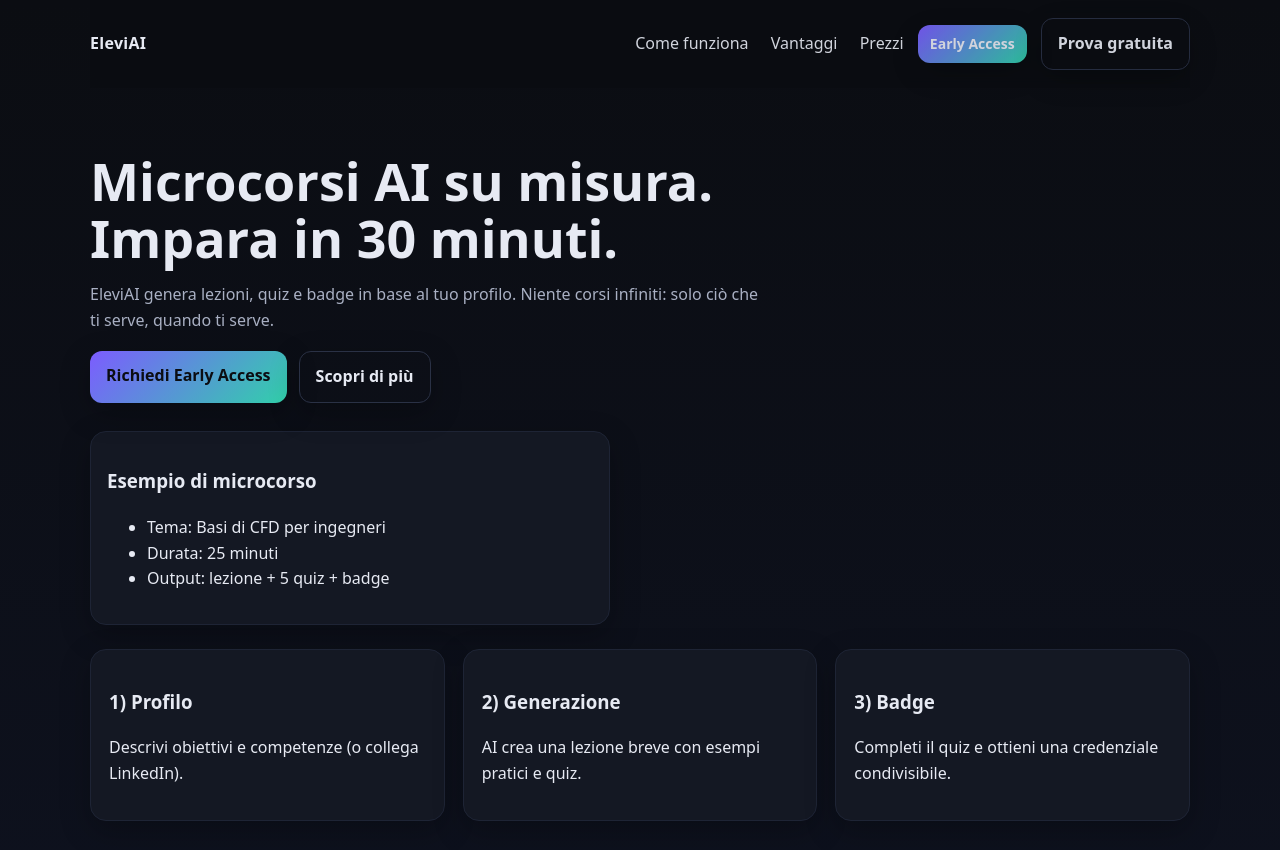
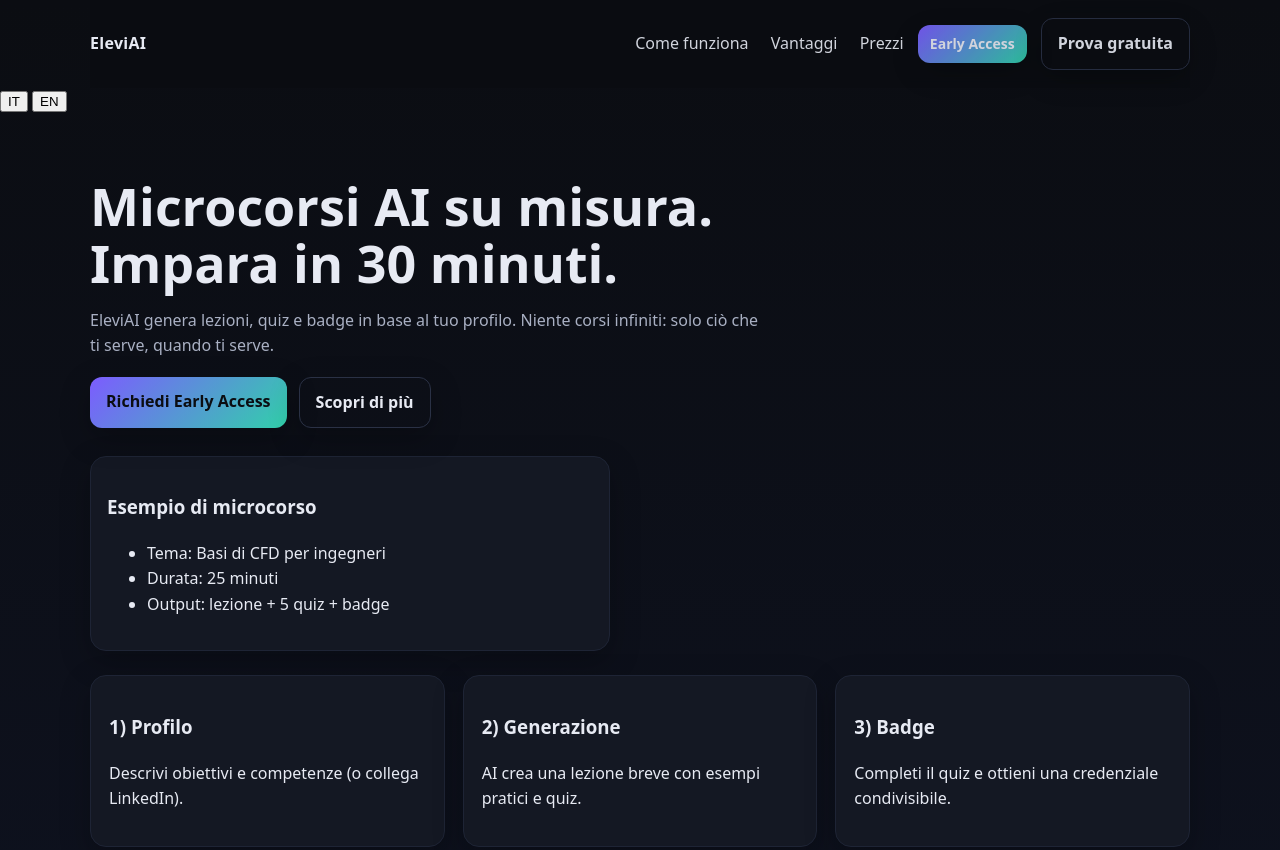
Before and after one commit to pianoman91/eleviai, a plain HTML site: page index.html in a window 1280 px wide. Shown: the top 850 px of the page. Drawn offline with Linux system fonts and the light colour scheme.

Commit message:
Add language switch buttons to index.html

```diff
--- a/index.html
+++ b/index.html
@@ -22,6 +22,11 @@
       <a href="prova.html" class="btn ghost">Prova gratuita</a>
     </nav>
   </header>
+
+<div class="lang-switch">
+  <button class="lang-btn active" data-lang="it">IT</button>
+  <button class="lang-btn" data-lang="en">EN</button>
+</div>
 
   <main id="home">
     <section class="hero container">
```
